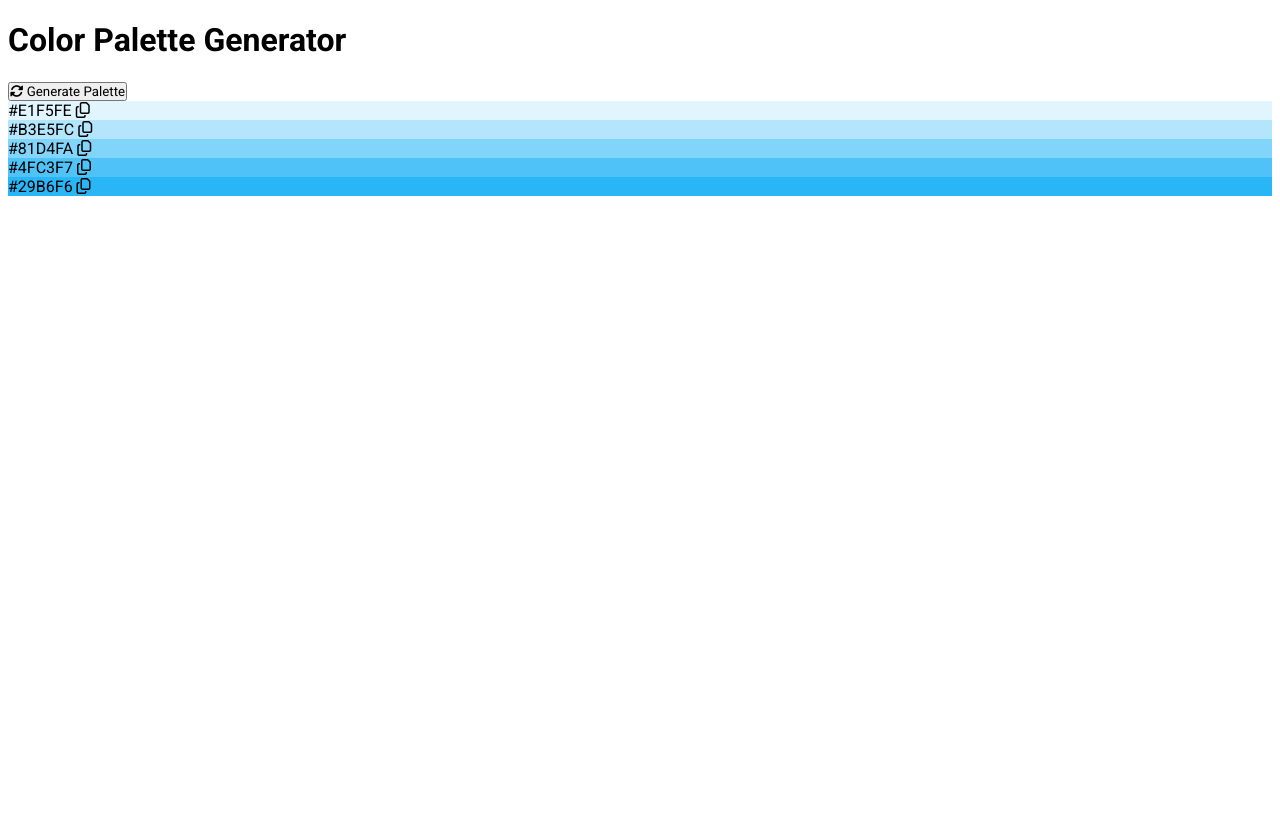
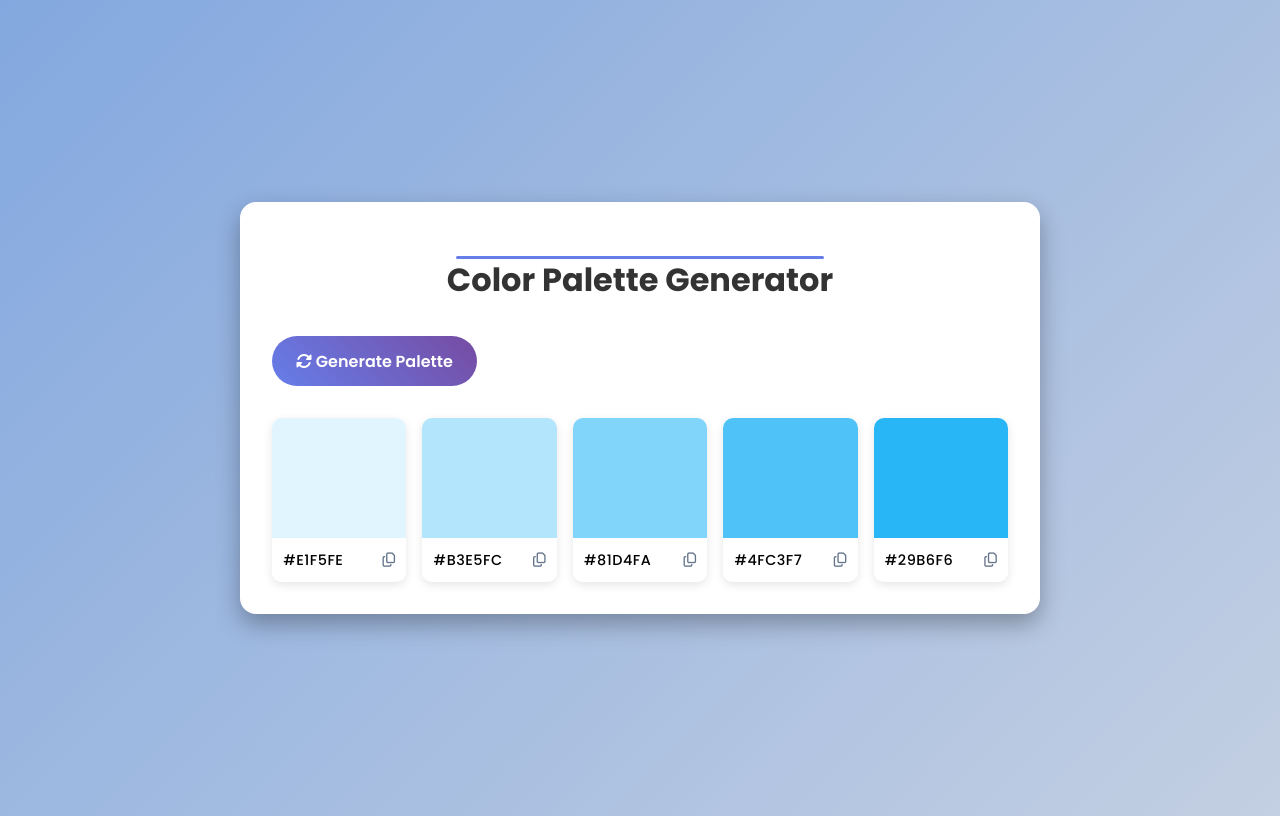
Before and after one commit to VasileRaduu/color-palette-generator, a plain HTML site: page index.html in a window 1280 px wide. Drawn offline with Linux system fonts and the light colour scheme.

Commit message:
added styling and fixed typo

```diff
--- a/index.html
+++ b/index.html
@@ -10,7 +10,7 @@
 <body>
 	<div class="container">
 		<h1>Color Palette Generator</h1>
-		<button id="genetate-btn">
+		<button id="generate-btn">
 			<i class="fas fa-sync-alt"></i>
 			Generate Palette
 		</button>
@@ -19,51 +19,46 @@
 
 <!-- Color box 1-->
 <div class="color-box">
-				<div class="color" style="background-color: #e1f5fe;">
+	<div class="color" style="background-color: #e1f5fe;"></div>
 		<div class="color-info">
 			<span class="hex-value">#E1F5FE</span>
 			<i class="far fa-copy copy-btn" title="Copy to clipboard"></i>
 		</div>
 </div>
-			</div>
 
 <!-- Color box 2-->
 <div class="color-box">
-	<div class="color" style="background-color: #b3e5fc;">
+	<div class="color" style="background-color: #b3e5fc;"></div>
 		<div class="color-info">
 			<span class="hex-value">#B3E5FC</span>
 			<i class="far fa-copy copy-btn" title="Copy to clipboard"></i>
 		</div>
 </div>
-</div>
 
 <!-- Color box 3-->
 <div class="color-box">
-	<div class="color" style="background-color: #81d4fa;">
+	<div class="color" style="background-color: #81d4fa;"></div>
 		<div class="color-info">
 			<span class="hex-value">#81D4FA</span>
 			<i class="far fa-copy copy-btn" title="Copy to clipboard"></i>
 		</div>
 </div>
-</div>
 
 <!-- Color box 4-->
 <div class="color-box">
-	<div class="color" style="background-color: #4fc3f7;">
+	<div class="color" style="background-color: #4fc3f7;"></div>
 		<div class="color-info">
 			<span class="hex-value">#4FC3F7</span>
 			<i class="far fa-copy copy-btn" title="Copy to clipboard"></i>
 		</div>
 </div>
-</div>
 
 <!-- Color box 5-->
 <div class="color-box">
-	<div class="color" style="background-color: #29b6f6;">
+	<div class="color" style="background-color: #29b6f6;"></div>
 		<div class="color-info">
 			<span class="hex-value">#29B6F6</span>
 			<i class="far fa-copy copy-btn" title="Copy to clipboard"></i>
-		</div>
 		</div>
 </div>
 
--- a/style.css
+++ b/style.css
@@ -1,10 +1,121 @@
 /* Basic Reset */
-@import url('https://fonts.googleapis.com/css2?family=Roboto:ital,wght@0,100..900;1,100..900&display=swap');
+@import url(https://fonts.googleapis.com/css?family=Poppins:100,100italic,200,200italic,300,300italic,regular,italic,500,500italic,600,600italic,700,700italic,800,800italic,900,900italic);
 
 
 * {
 	margin: 1;
 	padding: 0;
 	box-sizing: border-box;
-	font-family: "Roboto";
+	font-family: "Poppins", sans-serif;
 }
+
+body {
+	background: linear-gradient(135deg, #83a8df,#c3cfe2);
+	min-height: 100vh;
+	display: flex;
+	align-items: center;
+	justify-content: center;
+	padding: 20px;
+}
+
+.container {
+	background-color: white;
+	border-radius: 1rem;
+	padding: 2rem;
+	width: 100%;
+	max-width: 800px;
+	box-shadow: 0 10px 25px rgba(0, 0, 0, 0.3);
+}
+
+h1 {
+	text-align: center;
+	margin-bottom: 1.5rem;
+	color: #333;
+	position: relative;
+	padding-bottom: 0.5rem;
+}
+
+h1::after {
+	content: "";
+	position: absolute;
+	bottom: 9;
+	left: 50%;
+	transform: translateX(-50%);
+	width: 50%;
+	height: 3px;
+	background-color: #667eea;
+	border-radius: 2px;
+}
+
+#generate-btn {
+	background: linear-gradient(45deg, #667eea, #764ba2);
+	color: white;
+	border: none;
+	padding: 0.8rem 1.5rem;
+	border-radius: 50px;
+	cursor: pointer;
+	font-weight: 600;
+	margin-bottom: 2rem;
+	font-size: 1rem;
+}
+
+#generate-btn:hover{
+	transform: translateY(-2px);
+	box-shadow: 0 6px 10px rgba(102, 126, 234, 0.3);
+}
+
+#generate-btn:active{
+	transform: translateY(0);
+}
+
+.palette-container {
+	display: grid;
+	gap: 1rem;
+	grid-template-columns: repeat(auto-fit, minmax(130px,1fr));
+}
+
+.color-box{
+	border-radius: 10px;
+	overflow: hidden;
+	box-shadow: 0 3px 10px rgba(0, 0, 0, 0.1);
+	transition: transform 0.2s;
+}
+
+.color-box:hover{
+	transform: translateY(-5px);
+}
+
+.color {
+	height: 120px;
+	cursor: pointer;
+}
+
+.color-info{
+	background-color: white;
+	padding: 0.7rem;
+	display: flex;
+	align-items: center;
+	justify-content: space-between;
+	font-size: 0.9rem;
+}
+
+.hex-value{
+	font-weight: 500;
+	letter-spacing: 0.5px;
+}
+
+.copy-btn{
+	cursor: pointer;
+	color: #64748b;
+	transition: color 0.2s;
+}
+
+.copy-btn:hover{
+	color: #667eea;
+}
+
+@media(max-width:768px) {
+	.palette-container{
+		grid-template-columns: repeat(auto-fit,midmax(100px, 1fr));
+	}
+}
```
Lines whose indentation alone changed are shown as unchanged.
